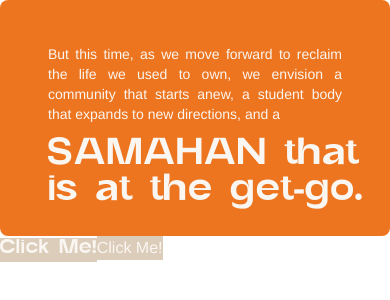
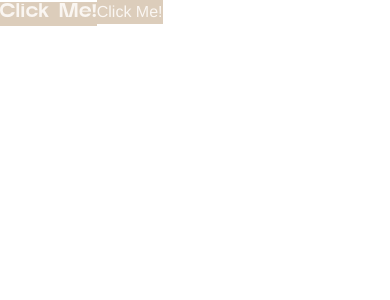
Before and after one commit to SAMAHAN-Systems-Development/samahan-at-the-get-go, a Next.js app: page / in a window 390 px wide. Shown: the top 300 px of the page. Built offline with nearby package versions, Linux system fonts and the light colour scheme.

Commit message:
fix: fixed responsiveness

```diff
--- a/src/components/Home/HomePage.tsx
+++ b/src/components/Home/HomePage.tsx
@@ -1,13 +1,11 @@
 import type { FC } from "react";
 import React from "react";
 
-import AboutForthSectionOrangeCard from "@/components/ui/AboutPage/AboutFourthSection/AboutForthSectionOrangeCard";
 import Button from "@/components/ui/Button";
 
 const HomePage: FC = () => {
   return (
     <>
-      <AboutForthSectionOrangeCard year="SAMAHAN that is at the get-go." />
       <Button
         href="https://www.samahan.addu.edu.ph/"
         className="font-artega bg-beige text-white"
--- a/src/components/ui/AboutPage/AboutFourthSection/AboutForthSectionOrangeCard.tsx
+++ b/src/components/ui/AboutPage/AboutFourthSection/AboutForthSectionOrangeCard.tsx
@@ -19,7 +19,7 @@ const AboutForthSectionOrangeCard = (props: CardProps) => {
           </div>
 
           <div className="flex flex-col ml-12 mb-6">
-            <h1 className="text-white lg:text-4xl text-3xl font-normal font-artega">
+            <h1 className="text-white lg:text-4xl text-xl font-normal font-artega">
               {props.year}
             </h1>
           </div>
```
